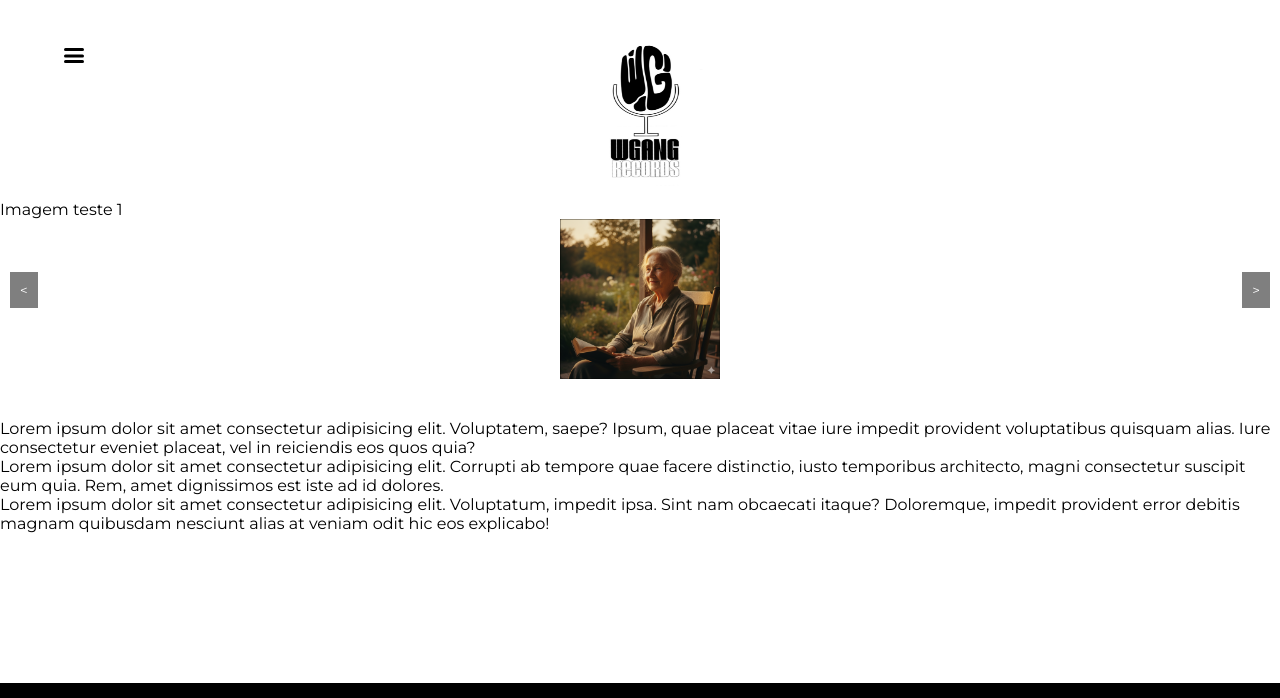
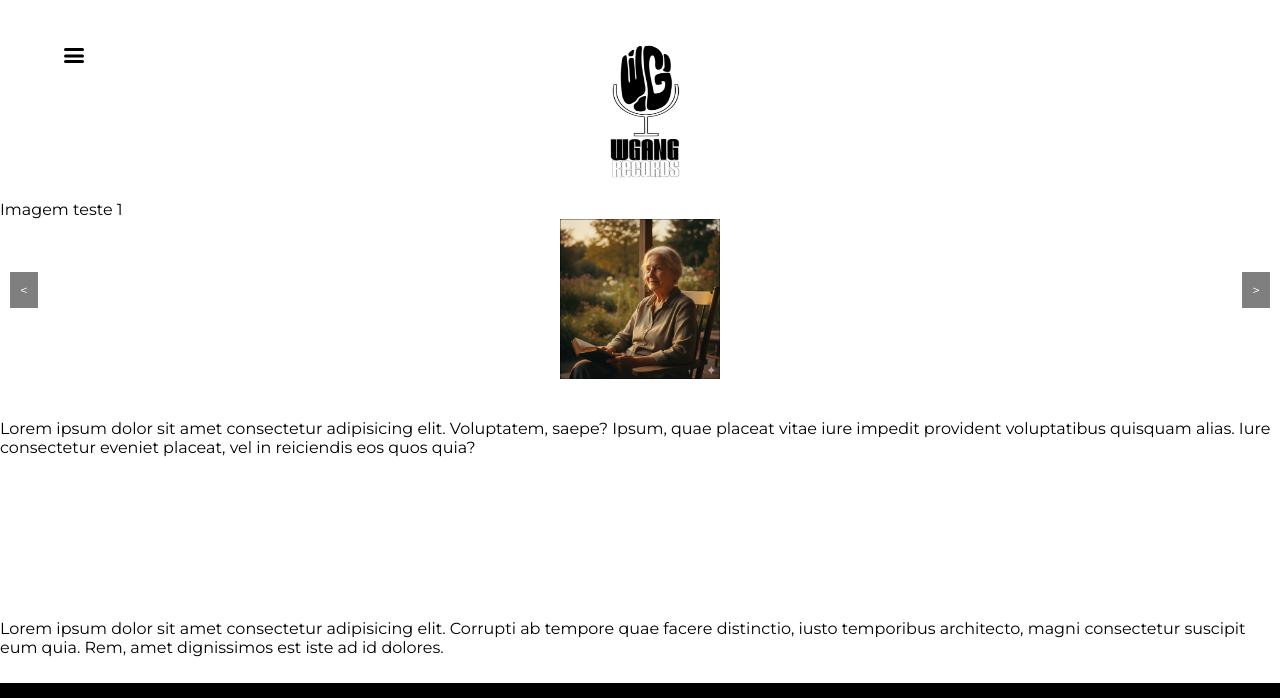
Before and after one commit to LucasFernweh/WeedRecords-Landpage, a plain HTML site: page index.html in a window 1280 px wide. Shown: the top 698 px of the page. Drawn offline with Linux system fonts and the light colour scheme.

Commit message:
Update style.css

```diff
--- a/style.css
+++ b/style.css
@@ -187,7 +187,7 @@ header {
 /* css das sections do site */
 
 section{
-    height: auto;
+    height: 25vh;
 }
 
 
```
